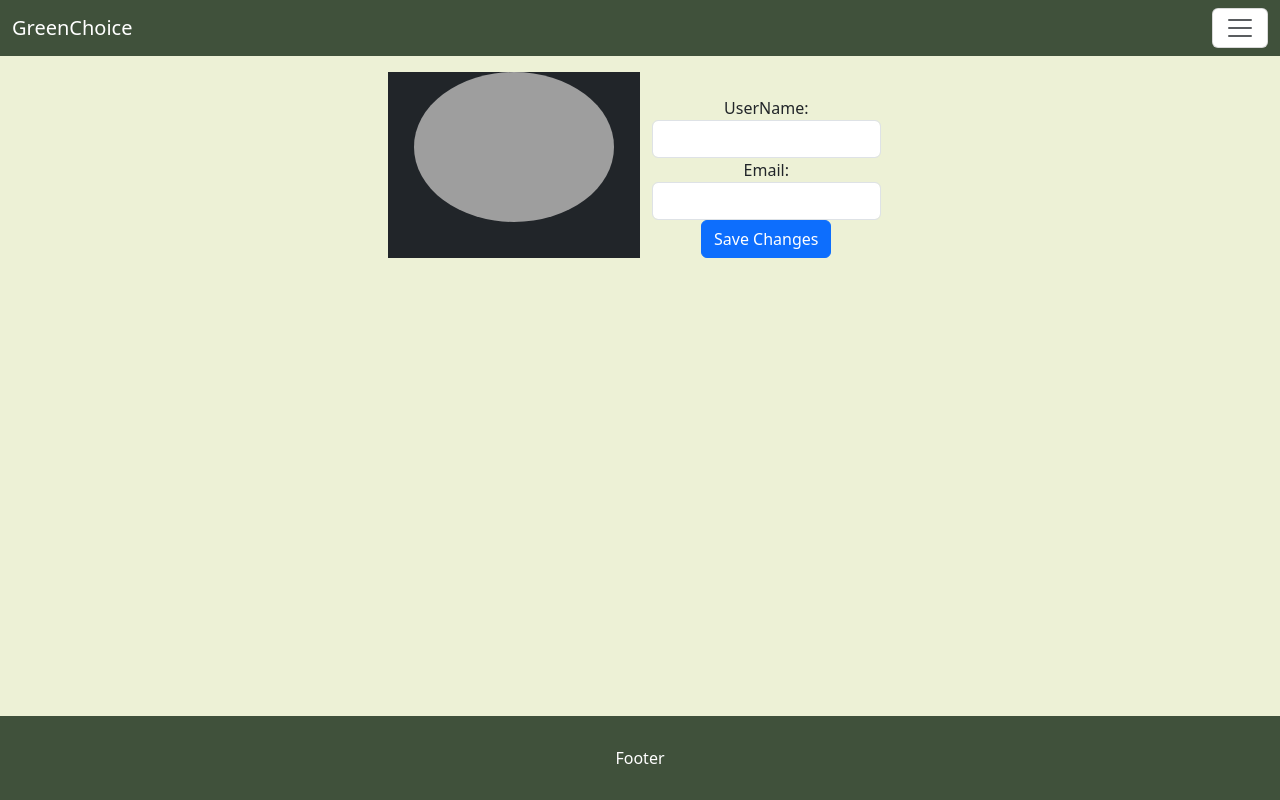
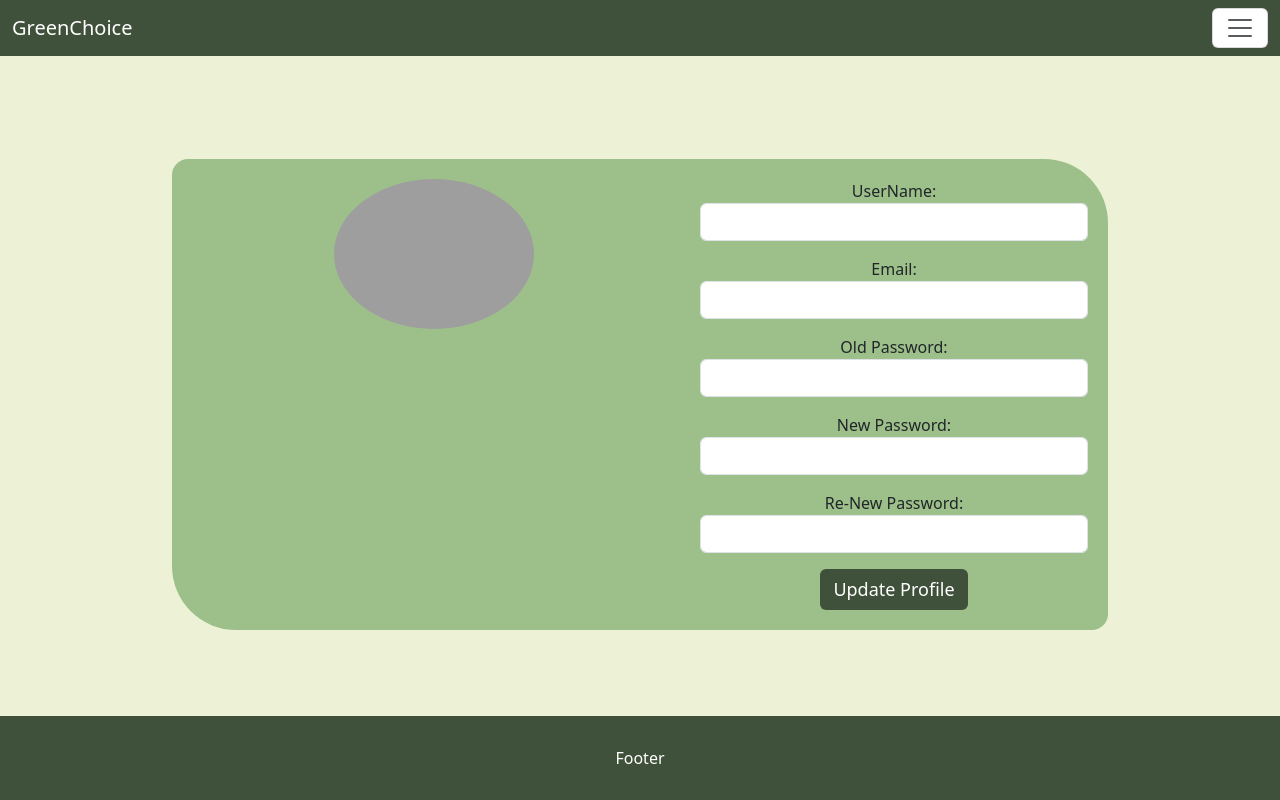
Before and after one commit to topcubatuhan00/GreenChoiceClientReact, a React (Create React App) app: page /profile in a window 1280 px wide. Built offline with nearby package versions, Linux system fonts and the light colour scheme; sample sign-in values are in the browser's storage.

Commit message:
login & profile settings almost completed

```diff
--- a/src/components/Footer/footer.css
+++ b/src/components/Footer/footer.css
@@ -1,9 +1,5 @@
 .mainContainer{
     background-color: #40513B;
-    position: absolute;
-    left: 0;
-    bottom: 0;
-    right: 0;
     color: #fff;
     padding: 30px;
 }
--- a/src/components/Login/login.css
+++ b/src/components/Login/login.css
@@ -8,7 +8,7 @@
 .outDivLogin {
   padding: 100px;
   width: 75%;
-  background-color: #EDF1D6;
+  background-color: #9DC08B;
   border-radius: 16px 64px;
 }
 
--- a/src/components/Profile/profile.css
+++ b/src/components/Profile/profile.css
@@ -0,0 +1,35 @@
+.container {
+    background-color: #9DC08B;
+    border-radius: 16px 64px;
+    display: flex;
+    justify-content: center;
+    align-items: center;
+    padding: 20px;
+}
+
+.formDiv {
+    width: 75vh;
+}
+
+.btn {
+    background-color: #40513B;
+    color: #fff !important;
+    font-size: 18px;
+    transition: 1s;
+}
+
+.btn:hover{
+    background-color: #33432e;
+}
+
+@media only screen and (max-width: 768px) {
+    .formDiv {
+        width: 100%;
+        margin: 0;
+    }
+
+    .col-md.text-center.mx-5,
+    .formDiv {
+        margin: 0 !important;
+    }
+}
--- a/src/components/Profile/profile.jsx
+++ b/src/components/Profile/profile.jsx
@@ -2,11 +2,19 @@ import React, { useState, useEffect } from "react";
 import "./profile.css";
 import { Image } from "react-bootstrap";
 import GenericApiService from './../../services/GenericApiService';
+import { toast } from "react-toastify"
 
 export const Profile = () => {
 	const [user, setUser] = useState({})
 	const [loggedUserId, setLoggedUserId] = useState()
 	const genericApiService = new GenericApiService();
+
+	// for update
+	const [newUserName, setNewUserName] = useState("");
+	const [newEmail, setNewEmail] = useState("");
+	const [newOldPassword, setNewOldPassword] = useState("");
+	const [newPassword, setNewPassword] = useState("");
+	const [newRePassword, setRePassword] = useState("");
 
 	useEffect(() => {
 		const token = localStorage.getItem("token");
@@ -19,12 +27,13 @@ export const Profile = () => {
 
 	useEffect(() => {
 		const getUser = async () => {
-			if(loggedUserId > 0){
+			if (loggedUserId > 0) {
 				const res = await genericApiService.get(
 					`/User/${loggedUserId}`
 				)
-				if(res.data){
+				if (res.data) {
 					setUser(res.data.data);
+					console.log(res.data.data);
 				}
 			}
 		}
@@ -33,11 +42,58 @@ export const Profile = () => {
 
 	}, [loggedUserId]);
 
+	const notify = (type, message) => {
+		switch (type) {
+			case 'success':
+				toast.success(message, { position: 'bottom-right' })
+				break;
+			case 'error':
+				toast.error(message, { position: 'bottom-right' })
+				break;
+			default:
+				break;
+		}
+	}
+
+	const handleSubmit = async (e) => {
+		e.preventDefault()
+		// console.log(newUserName,newEmail,newOldPassword,newPassword,newRePassword);
+		const response = await genericApiService.post("/Auth/Login", { userName: user.userName, password: newOldPassword });
+		if (response?.code === "ERR_BAD_RESPONSE") {
+			notify('error', "Old Password Incorrect")
+		} else {
+			if(newPassword === newRePassword){
+				const data = {
+					id: user.id,
+					userName: newUserName.length > 0 ? newUserName : user.userName,
+					password: newPassword,
+					email: newEmail.length > 0 ? newEmail : user.email,
+					photo: user.photo,
+					role: user.role
+				}
+
+				const res = await genericApiService.put(
+                    "/User/Update",
+                    data
+                )
+				if(res?.status === 200){
+					notify('success', "Updated Successfully")
+					window.location.reload()
+				}
+
+			}else{
+				notify('error', "New Password & Re-New Password not equal")
+			}
+
+		}
+
+	}
+
 	return (
 		<div>
 			<div className="container">
 				<div className="row">
-					<div className="col-md bg-dark text-center">
+					<div className="col-md text-center mx-5">
 						<Image
 							width={200}
 							src={
@@ -46,27 +102,33 @@ export const Profile = () => {
 							roundedCircle
 						/>
 					</div>
-					<div className="col-md">
-						<div className="row mt-4">
+					<div className="col-md formDiv">
+						<div className="row">
 							<div className="col-md">
-								<form>
-								<div className="form-group">
+								<form onSubmit={handleSubmit}>
+									<div className="form-group mb-3">
 										<label htmlFor="userName">UserName:</label>
-										<input type="text" className="form-control" id="userName" defaultValue={user.userName} />
+										<input onChange={(e) => setNewUserName(e.target.value)} type="text" className="form-control" id="userName" defaultValue={user.userName} />
 									</div>
-									<div className="form-group">
+									<div className="form-group my-3">
 										<label htmlFor="email">Email:</label>
-										<input type="email" className="form-control" id="email" defaultValue={user.email} />
+										<input onChange={(e) => setNewEmail(e.target.value)} type="email" className="form-control" id="email" defaultValue={user.email} />
 									</div>
-									{/* <div className="form-group">
-										<label for="password">Password:</label>
-										<input type="password" className="form-control" id="password" value="" />
-									</div> */}
-									{/* <div className="form-group">
-										<label for="role">Role:</label>
-										<input type="text" className="form-control" id="role" value="Admin" disabled />
-									</div> */}
-									<button type="submit" className="btn btn-primary">Save Changes</button>
+									<div className="form-group my-3">
+										<label htmlFor="oldPassword">Old Password:</label>
+										<input onChange={(e) => setNewOldPassword(e.target.value)} type="password" className="form-control" id="oldPassword" />
+									</div>
+									<div className="form-group my-3">
+										<label htmlFor="newPassword">New Password:</label>
+										<input onChange={(e) => setNewPassword(e.target.value)} type="password" className="form-control" id="newPassword" />
+									</div>
+									<div className="form-group my-3">
+										<label htmlFor="reNewPassword">Re-New Password:</label>
+										<input onChange={(e) => setRePassword(e.target.value)} type="password" className="form-control" id="reNewPassword" />
+									</div>
+									<div className="text-center">
+										<button type="submit" className="btn">Update Profile</button>
+									</div>
 								</form>
 							</div>
 						</div>
--- a/src/index.css
+++ b/src/index.css
@@ -8,7 +8,7 @@
 }
 
 .btn-custom{
-  background-color: #2D4356;
+  background-color: #40513B;
   color: #fff !important;
   font-size: 18px;
 }
--- a/src/layouts/layout.css
+++ b/src/layouts/layout.css
@@ -1,9 +1,8 @@
-.baseContainer{
-    height: 100vh;
-}
-
 .contentContainer{
     display: flex;
     justify-content: center;
     align-items: center;
+    margin: 20px 0;
+    height: calc(100vh - 196px);
+    max-height: calc(100vh - 196px);
 }
--- a/src/layouts/layout.jsx
+++ b/src/layouts/layout.jsx
@@ -38,7 +38,7 @@ export default function Layout() {
 						flag && <Header />
 					}
 				</div>
-				<Col md={12} className="m-0 p-0 w-100 contentContainer">
+				<Col md={12} className="w-100 contentContainer">
 					<Routes>
 						<Route exact path="/" element={<Home />}/>
 						<Route exact path="/login" element={<Login />}/>
--- a/src/services/GenericApiService.js
+++ b/src/services/GenericApiService.js
@@ -10,6 +10,15 @@ class GenericApiService {
             if (path === '/Auth/Login' && response.status === 200) {
                 localStorage.setItem('token', JSON.stringify(response.data.replace(/^"(.*)"$/, "$1")));
             }
+            return response;
+        } catch (error) {
+            return error;
+        }
+    }
+
+    async put(path, data) {
+        try {
+            const response = await axios.put(`${baseURL}${path}`, data);
             return response;
         } catch (error) {
             return error;
```
